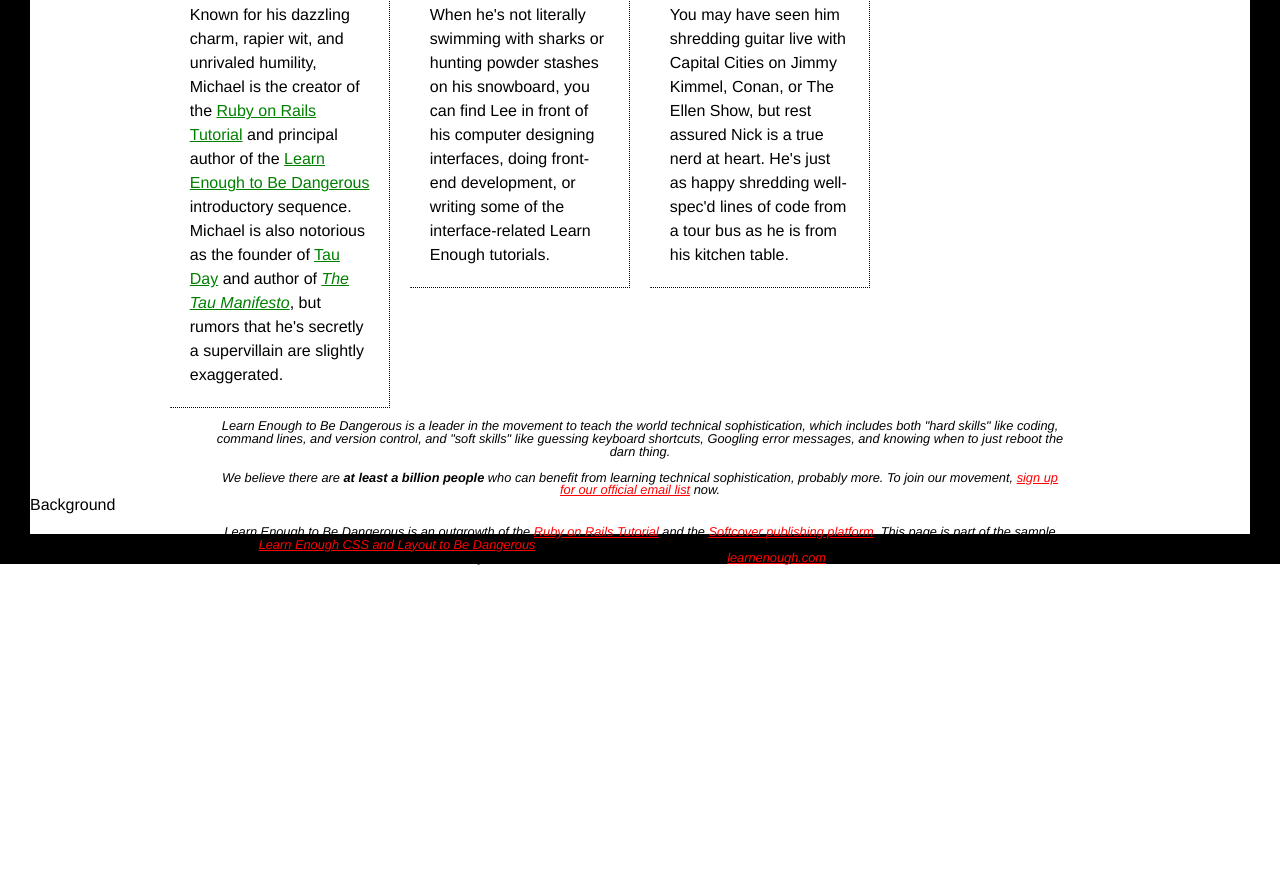
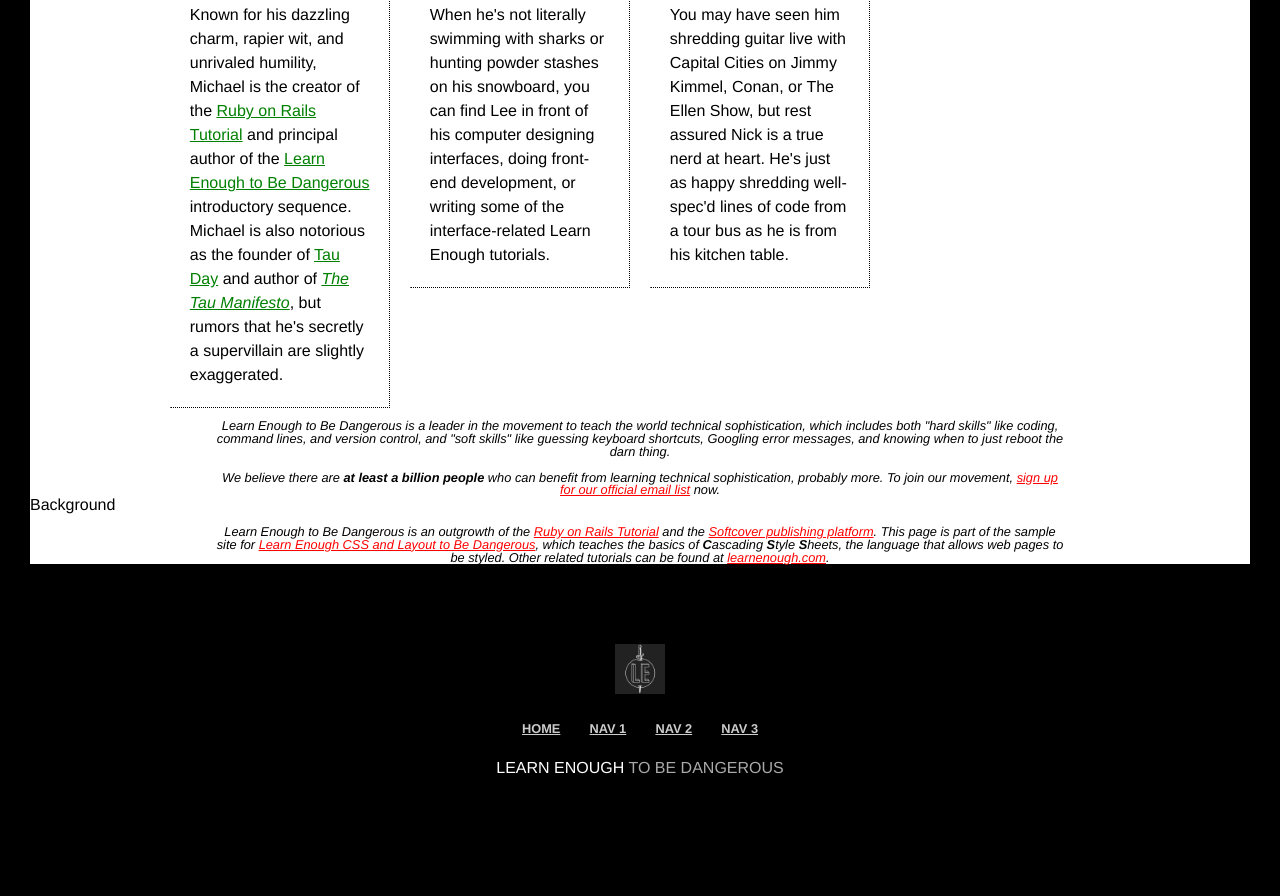
Before and after one commit to koladeg/kay.github.io, a plain HTML site: page _site/index.html in a window 1280 px wide. Shown: the part 693-1589 px from the top of the page. Before the commit the page ends 1258 px from the top, so only its background shows below. Drawn offline with Linux system fonts and the light colour scheme.

Commit message:
Finish initial layout

```diff
--- a/_site/css/main.css
+++ b/_site/css/main.css
@@ -68,13 +68,9 @@
 }
 .header-nav a {
   color: #fff;
-  font-size: 0.8rem;
-  font-weight: bold;
-  text-decoration: none;
-  text-transform: uppercase;
 }
-.header-nav a:hover,
-.header-nav a:active {
+.nav-links a:hover,
+.nav-links a:active {
   color: #ed6e2f;
 }
 .header-nav > li:first-child a {
@@ -82,6 +78,36 @@
 }
 .header-nav > li:first-child a:hover {
   color: #fff;
+}
+.nav-links {
+  font-size: 0.8rem;
+  font-weight: bold;
+  text-decoration: none;
+  text-transform: uppercase;
+}
+/* FOOTER STYLES */
+.footer {
+  background-color: #000;
+  padding: 10vh 0 15vh;
+  text-align: center;
+}
+.footer-logo img {
+  width: 50px;
+}
+.footer h3 {
+  color: #fff;
+  padding-top: 1.5em;
+  text-transform: uppercase;
+}
+.footer h3 span {
+  color: #aaa;
+}
+.footer-nav li {
+  display: inline-block;
+  margin: 2em 1em 0;
+}
+.footer-nav a {
+  color: #ccc;
 }
 /* SOCIAL STYLES */
 .social-link {
--- a/_site/index.html
+++ b/_site/index.html
@@ -10,11 +10,12 @@
   <body>
     <header class="header">
   <nav>
-    <ul class="header-nav">
+    <ul class="header-nav nav-links">
       <li><a href="/">Home</a></li>
-      <li><a href="#">Nav 1</a></li>
-      <li><a href="#">Nav 2</a></li>
-      <li><a href="#">Nav 3</a></li>
+<li><a href="#">Nav 1</a></li>
+<li><a href="#">Nav 2</a></li>
+<li><a href="#">Nav 3</a></li>
+
     </ul>
   </nav>
   <a href="/" class="header-logo">
@@ -128,5 +129,21 @@
       Other related tutorials can be found at
       <a href="https://learnenough.com/">learnenough.com</a>.
     </p>
+    <footer class="footer">
+  <a class="footer-logo" href="/">
+    <img src="/images/logo.png" alt="Learn Enough"/>
+  </a>
+  <nav>
+    <ul class="footer-nav nav-links">
+      <li><a href="/">Home</a></li>
+<li><a href="#">Nav 1</a></li>
+<li><a href="#">Nav 2</a></li>
+<li><a href="#">Nav 3</a></li>
+
+    </ul>
+  </nav>
+  <h3>Learn Enough <span>to Be Dangerous</span></h3>
+</footer>
+
   </body>
 </html>
--- a/css/main.css
+++ b/css/main.css
@@ -68,13 +68,9 @@
 }
 .header-nav a {
   color: #fff;
-  font-size: 0.8rem;
-  font-weight: bold;
-  text-decoration: none;
-  text-transform: uppercase;
 }
-.header-nav a:hover,
-.header-nav a:active {
+.nav-links a:hover,
+.nav-links a:active {
   color: #ed6e2f;
 }
 .header-nav > li:first-child a {
@@ -82,6 +78,36 @@
 }
 .header-nav > li:first-child a:hover {
   color: #fff;
+}
+.nav-links {
+  font-size: 0.8rem;
+  font-weight: bold;
+  text-decoration: none;
+  text-transform: uppercase;
+}
+/* FOOTER STYLES */
+.footer {
+  background-color: #000;
+  padding: 10vh 0 15vh;
+  text-align: center;
+}
+.footer-logo img {
+  width: 50px;
+}
+.footer h3 {
+  color: #fff;
+  padding-top: 1.5em;
+  text-transform: uppercase;
+}
+.footer h3 span {
+  color: #aaa;
+}
+.footer-nav li {
+  display: inline-block;
+  margin: 2em 1em 0;
+}
+.footer-nav a {
+  color: #ccc;
 }
 /* SOCIAL STYLES */
 .social-link {
```
Also changed, not shown: _includes/footer.html (added, +11 -0 lines), _includes/header.html (+2 -5 lines), _includes/nav-links.html (added, +4 -0 lines), _layouts/default.html (+1 -0 lines).
